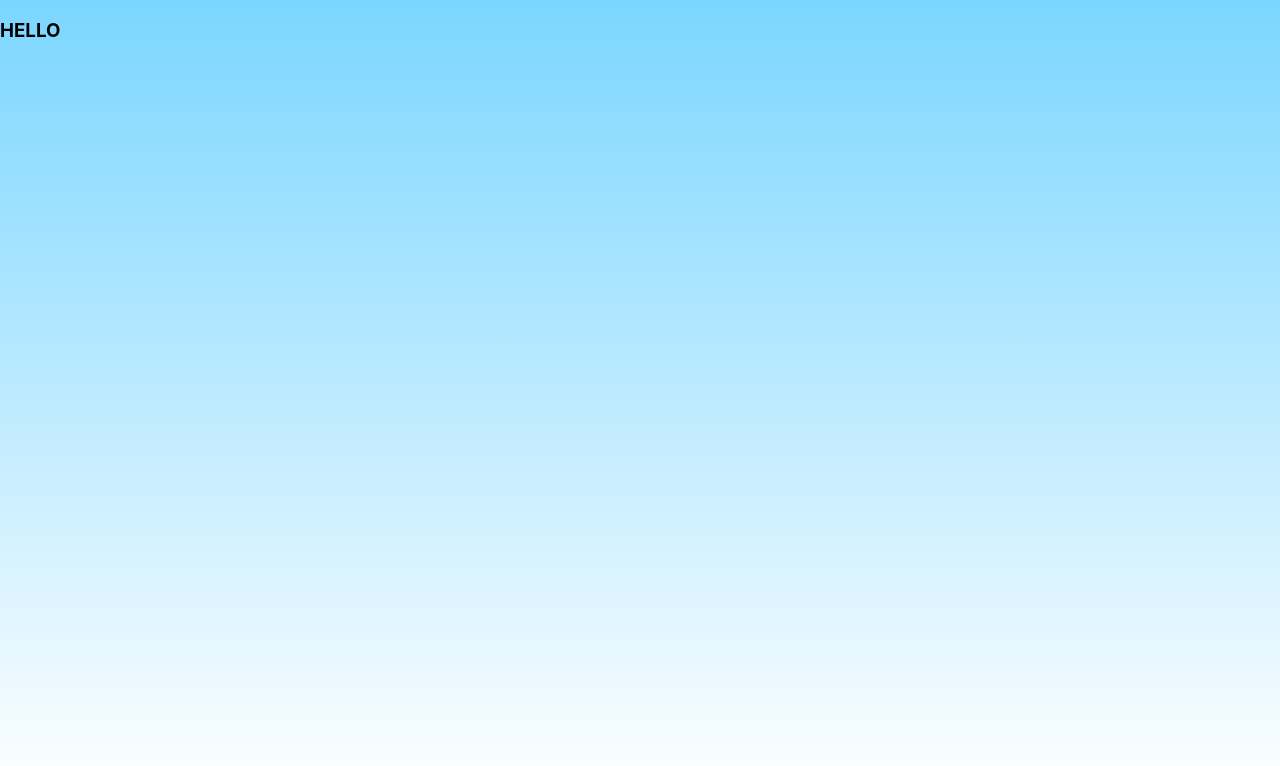
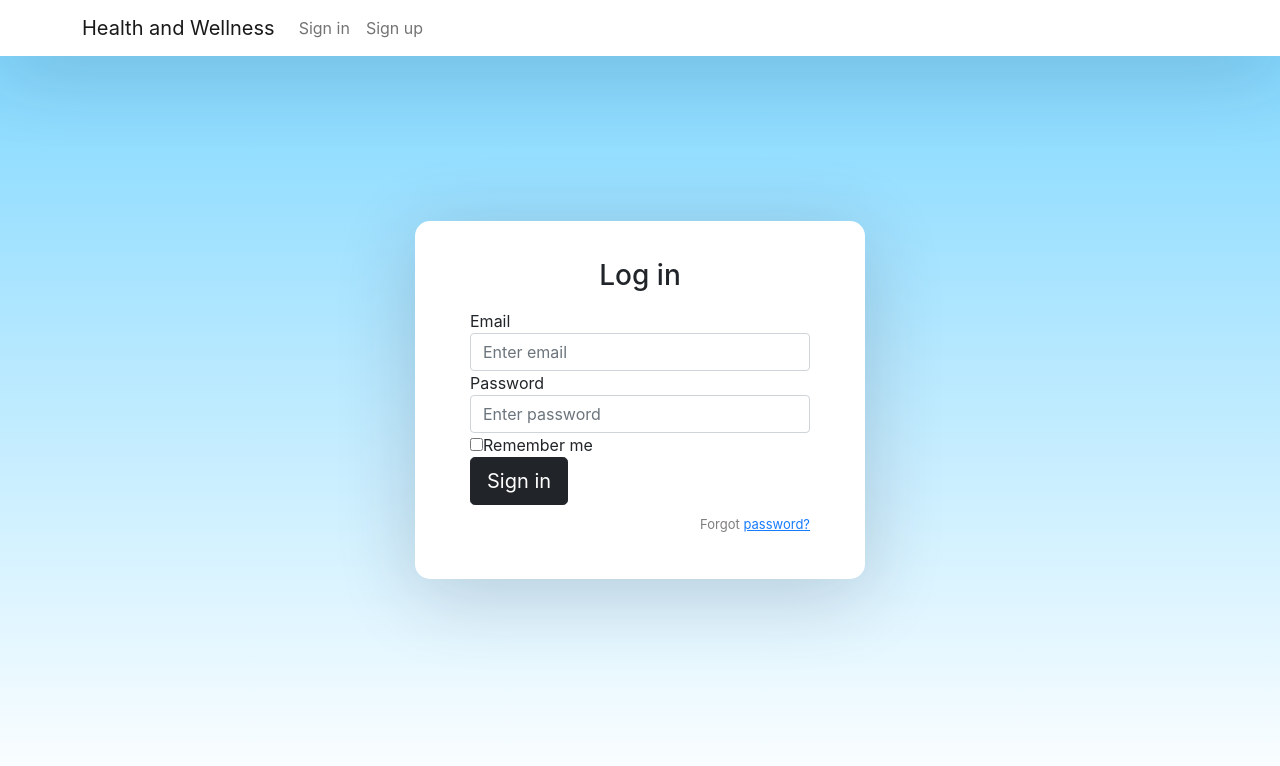
Before and after one commit to jonabr10/Production-Large-Project-Group-24, a React (Create React App) app in the folder frontend/: page / in a window 1280 px wide. Shown: the top 766 px of the page. Built offline with nearby package versions, Linux system fonts and the light colour scheme.

Commit message:
Basic login, register, mainpage layout connected

```diff
--- a/frontend/src/App.js
+++ b/frontend/src/App.js
@@ -1,13 +1,24 @@
-//import logo from './logo.svg';
+import React from 'react';
+import '../node_modules/bootstrap/dist/css/bootstrap.min.css';
 import './App.css';
-import React from 'react';
-//import MainPage from './pages/MainPage';
-import Login from './pages/Login';
-import './pages/css/Login.css'
+import { BrowserRouter as Router, Switch, Route, Link, Redirect } from "react-router-dom";
+
+import LoginSignupPage from "./pages/LoginSignupPage";
+import MainPage from "./pages/MainPage";
 
 function App() {
   return (
-    <Login />
+    <Router >
+      <Switch>
+        <Route path="/" exact>
+          <LoginSignupPage />
+        </Route>
+        <Route path="/main-page" exact>
+          <MainPage />
+        </Route>
+        <Redirect to="/" />
+      </Switch>
+    </Router>
   );
 }
 
--- /dev/null
+++ b/frontend/src/components/Login.js
@@ -0,0 +1,40 @@
+import React, { Component } from "react";
+import './css/LoginAndSignup.css'
+
+export default class Login extends Component {
+    render() {
+        return (
+            <form>
+
+                <h3>Log in</h3>
+
+                <div className="form-group">
+                    <label>Email</label>
+                    <input type="email" className="form-control" placeholder="Enter email" />
+                </div>
+
+                <div className="form-group">
+                    <label>Password</label>
+                    <input type="password" className="form-control" placeholder="Enter password" />
+                </div>
+
+                <div className="form-group">
+                    <div className="custom-control custom-checkbox">
+                        <input type="checkbox" className="custom-control-input" id="customCheck1" />
+                        <label className="custom-control-label" htmlFor="customCheck1">Remember me</label>
+                    </div>
+                </div>
+
+                <button type="submit" className="btn btn-dark btn-lg btn-block" onClick={this.myFunc}>Sign in</button>
+                <p className="forgot-password text-right">
+                    Forgot <a href="#">password?</a>
+                </p>
+            </form>
+        );
+    }
+
+    myFunc = () =>
+    {
+        alert('hi');
+    }
+}
--- /dev/null
+++ b/frontend/src/components/SignUp.js
@@ -0,0 +1,37 @@
+import React, { Component } from "react";
+import './css/LoginAndSignup.css'
+
+export default class SignUp extends Component {
+    render() {
+        return (
+            <form>
+                <h3>Register</h3>
+
+                <div className="form-group">
+                    <label>First name</label>
+                    <input type="text" className="form-control" placeholder="First name" />
+                </div>
+
+                <div className="form-group">
+                    <label>Last name</label>
+                    <input type="text" className="form-control" placeholder="Last name" />
+                </div>
+
+                <div className="form-group">
+                    <label>Email</label>
+                    <input type="email" className="form-control" placeholder="Enter email" />
+                </div>
+
+                <div className="form-group">
+                    <label>Password</label>
+                    <input type="password" className="form-control" placeholder="Enter password" />
+                </div>
+
+                <button type="submit" className="btn btn-dark btn-lg btn-block">Register</button>
+                <p className="forgot-password text-right">
+                    Already registered <a href="#">log in?</a>
+                </p>
+            </form>
+        );
+    }
+}
--- /dev/null
+++ b/frontend/src/components/css/LoginAndSignup.css
@@ -0,0 +1,73 @@
+    * {
+        box-sizing: border-box;
+    }
+
+    html, body {
+        margin: 0;
+        font-family: -apple-system, BlinkMacSystemFont, 'Segoe UI', 'Roboto', 'Oxygen',
+            'Ubuntu', 'Cantarell', 'Fira Sans', 'Droid Sans', 'Helvetica Neue',
+            sans-serif;
+        -webkit-font-smoothing: antialiased;
+        -moz-osx-font-smoothing: grayscale;
+        background: #7BD6FF;
+        background: -webkit-linear-gradient(to bottom, #7BD6FF, #FFFFFF);
+        background: linear-gradient(to bottom, #7BD6FF,#FFFFFF) fixed;
+        border-radius: 18px;
+        min-width: 500px;
+    }
+
+    body, html, .App, #root, .outer {
+        width: 100%;
+        height: 100%;
+    }
+
+    .navbar-light {
+        background-color: #ffffff;
+        box-shadow: 0px 14px 80px rgba(34, 35, 58, 0.2);
+    }
+
+    .outer {
+        display: flex;
+        justify-content: center;
+        flex-direction: column;
+        text-align: left;
+    }
+
+    .inner {
+        width: 450px;
+        margin: auto;
+        background: #ffffff;
+        box-shadow: 0px 14px 80px rgba(34, 35, 58, 0.2);
+        padding: 40px 55px 45px 55px;
+        border-radius: 15px;
+        transition: all .3s;
+    }
+
+    .outer .form-control:focus {
+        border-color: #167bff;
+        box-shadow: none;
+    }
+
+    .outer h3 {
+        text-align: center;
+        margin: 0;
+        line-height: 1;
+        padding-bottom: 20px;
+    }
+
+    .custom-control-label {
+        font-weight: 400;
+    }
+
+    .forgot-password,
+    .forgot-password a {
+        text-align: right;
+        font-size: 13px;
+        padding-top: 10px;
+        color: #7f7d7d;
+        margin: 0;
+    }
+
+    .forgot-password a {
+        color: #167bff;
+    }
--- a/frontend/src/index.js
+++ b/frontend/src/index.js
@@ -1,13 +1,15 @@
 import React from 'react';
 import ReactDOM from 'react-dom';
+import { BrowserRouter } from "react-router-dom";
 import './index.css';
 import App from './App';
 import reportWebVitals from './reportWebVitals';
 
+
 ReactDOM.render(
-  <React.StrictMode>
+  <BrowserRouter>
     <App />
-  </React.StrictMode>,
+  </BrowserRouter>,
   document.getElementById('root')
 );
 
--- a/frontend/src/pages/Login.js
+++ /dev/null
@@ -1,8 +0,0 @@
-import React from 'react';
-
-const Login = () => {
-    return (
-        <div><h3>HELLO</h3></div>
-    );
-};
-export default Login;
--- /dev/null
+++ b/frontend/src/pages/LoginSignupPage.js
@@ -0,0 +1,42 @@
+import React from 'react';
+import '../../node_modules/bootstrap/dist/css/bootstrap.min.css';
+import { BrowserRouter as Router, Switch, Route, Link } from "react-router-dom";
+
+import Login from "../components/Login";
+import SignUp from "../components/SignUp";
+
+
+const LoginSignupPage = () => {
+    return (
+        <Router>
+            <div className="App">
+            <nav className="navbar navbar-expand-lg navbar-light fixed-top">
+                <div className="container">
+                <Link className="navbar-brand" to={"/sign-in"}>Health and Wellness</Link>
+                <div className="collapse navbar-collapse" id="navbarToggler">
+                    <ul className="navbar-nav ml-auto">
+                    <li className="nav-item">
+                        <Link className="nav-link" to={"/sign-in"}>Sign in</Link>
+                    </li>
+                    <li className="nav-item">
+                        <Link className="nav-link" to={"/sign-up"}>Sign up</Link>
+                    </li>
+                    </ul>
+                </div>
+                </div>
+            </nav>
+
+            <div className="outer">
+                <div className="inner">
+                <Switch>
+                    <Route exact path='/' component={Login} />
+                    <Route path="/sign-in" component={Login} />
+                    <Route path="/sign-up" component={SignUp} />
+                </Switch>
+                </div>
+            </div>
+            </div>
+        </Router>
+    );
+}
+export default LoginSignupPage;
--- a/frontend/src/pages/css/Login.css
+++ /dev/null
@@ -1,13 +0,0 @@
-html, body {
-    margin: 0;
-    font-family: -apple-system, BlinkMacSystemFont, 'Segoe UI', 'Roboto', 'Oxygen',
-      'Ubuntu', 'Cantarell', 'Fira Sans', 'Droid Sans', 'Helvetica Neue',
-      sans-serif;
-    -webkit-font-smoothing: antialiased;
-    -moz-osx-font-smoothing: grayscale;
-    background: #7BD6FF;
-    background: -webkit-linear-gradient(to bottom, #7BD6FF, #FFFFFF);
-    background: linear-gradient(to bottom, #7BD6FF,#FFFFFF) fixed;
-    border-radius: 18px;
-    min-width: 500px;
-}
```
Also changed, not shown: 2 other files (tests, documents, lock files or other folders).
